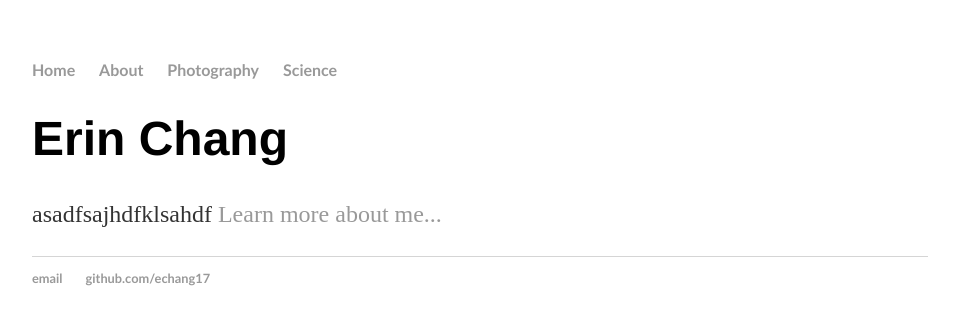
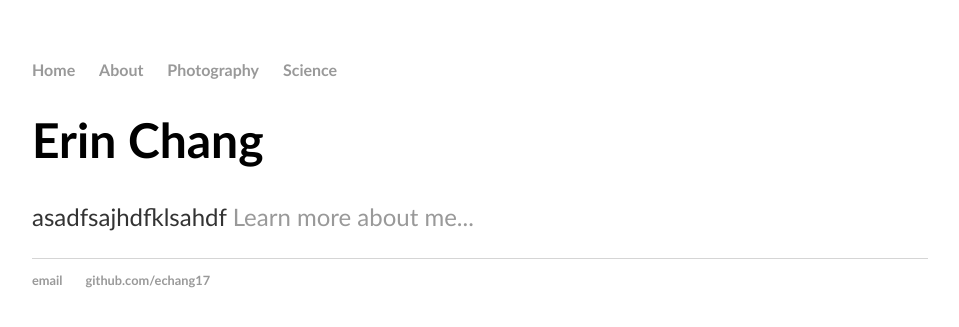
Before and after one commit to echang17/echang17.github.io, a Jekyll site: the page built from index.html, in a window 1280 px wide. Shown: the top 327 px of the page, without its empty margins (160-1119 px from the left). Built offline with Jekyll 4.4.1, drawn with Linux system fonts in a browser that asks for light colours.

Commit message:
Update main.css

```diff
--- a/css/main.css
+++ b/css/main.css
@@ -21,10 +21,11 @@ a:hover {
 }
 h1 {
     font-size: 3em;
-    font-family: Trebuchet, Helvetica, sans-serif;
+    font-family: Trebuchet MS, Helvetica, sans-serif;
 }
 p {
     font-size: 1.5em;
+    font-family: Trebuchet MS, Helvetica, sans-serif;
     line-height: 1.4em;
     color: #333;
 }
```
